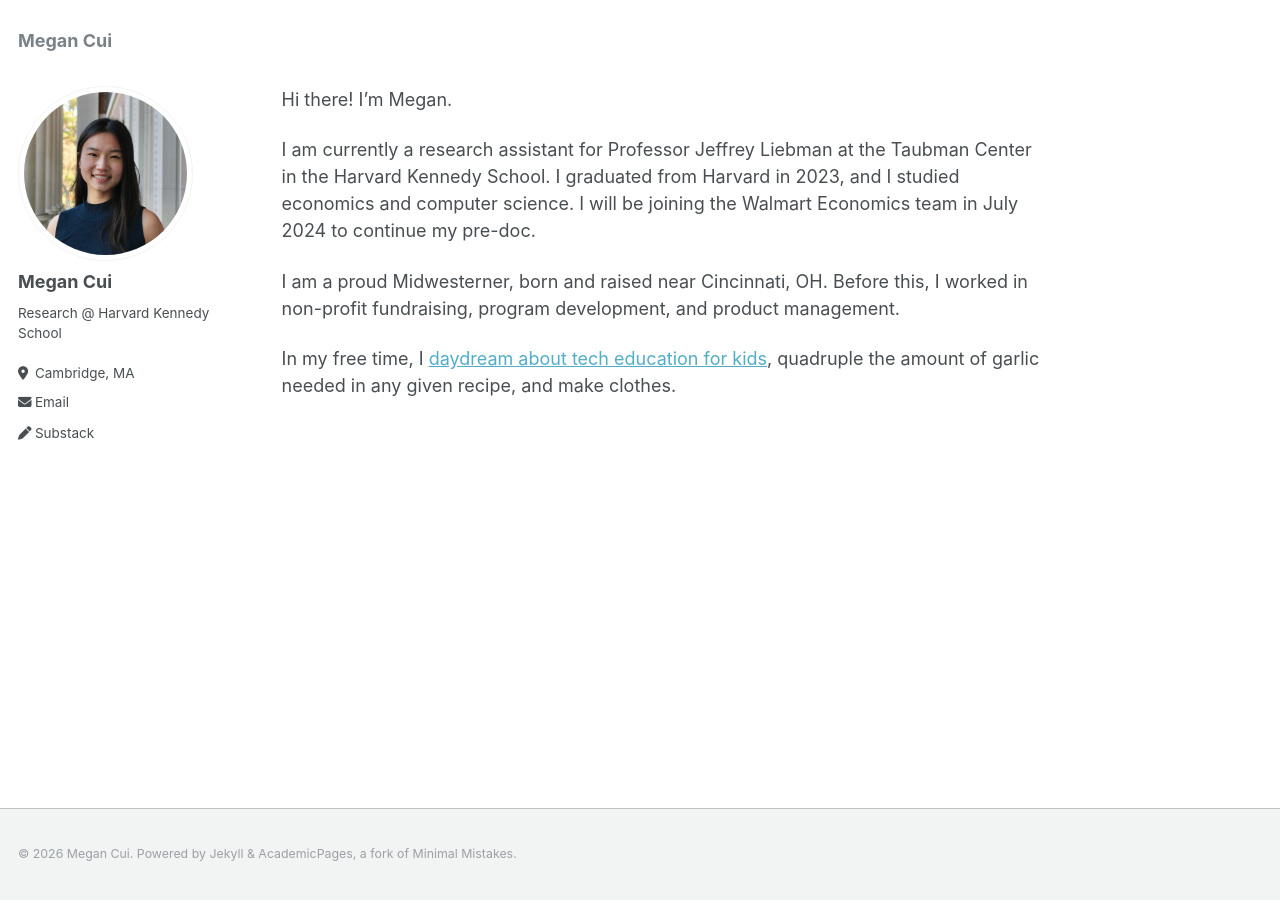
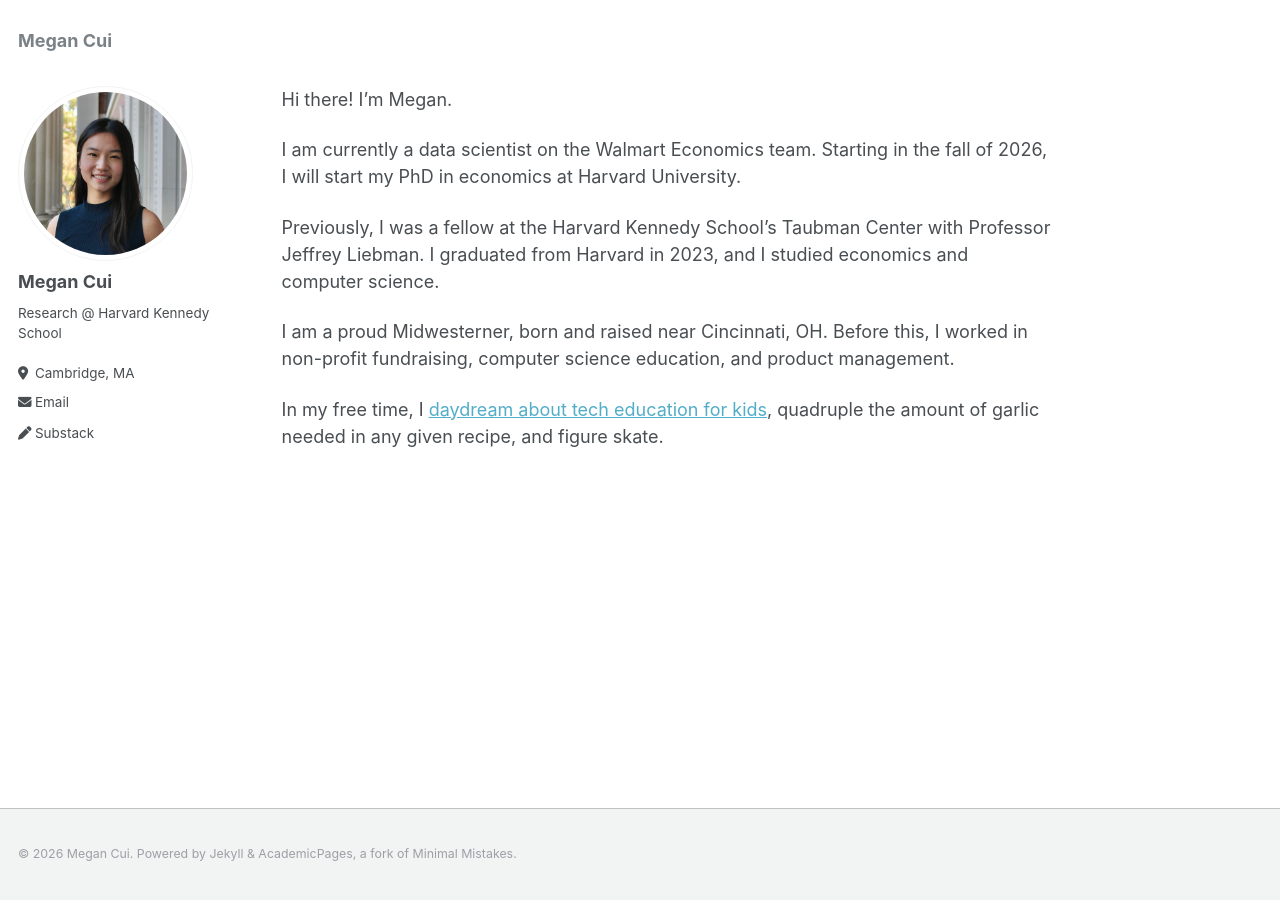
Before and after one commit to megancui/pw, a Jekyll site: the page built from _pages/about.md, in a window 1280 px wide. Built offline with Jekyll 4.4.1, drawn with Linux system fonts in a browser that asks for light colours.

Commit message:
Update about page with current role and education plans

```diff
--- a/_pages/about.md
+++ b/_pages/about.md
@@ -9,10 +9,12 @@ redirect_from:
 
 Hi there! I'm Megan.
 
-I am currently a research assistant for Professor Jeffrey Liebman at the Taubman Center in the Harvard Kennedy School. I graduated from Harvard in 2023, and I studied economics and computer science. I will be joining the Walmart Economics team in July 2024 to continue my pre-doc.
+I am currently a data scientist on the Walmart Economics team. Starting in the fall of 2026, I will start my PhD in economics at Harvard University.
 
-I am a proud Midwesterner, born and raised near Cincinnati, OH. Before this, I worked in non-profit fundraising, program development, and product management.
+Previously, I was a fellow at the Harvard Kennedy School's Taubman Center with Professor Jeffrey Liebman. I graduated from Harvard in 2023, and I studied economics and computer science.
 
-In my free time, I [daydream about tech education for kids](https://executebig.org), quadruple the amount of garlic needed in any given recipe, and make clothes.
+I am a proud Midwesterner, born and raised near Cincinnati, OH. Before this, I worked in non-profit fundraising, computer science education, and product management.
+
+In my free time, I [daydream about tech education for kids](https://executebig.org), quadruple the amount of garlic needed in any given recipe, and figure skate.
 
 <!-- My research interests are broadly labor, public, and urban economics.  -->
```
